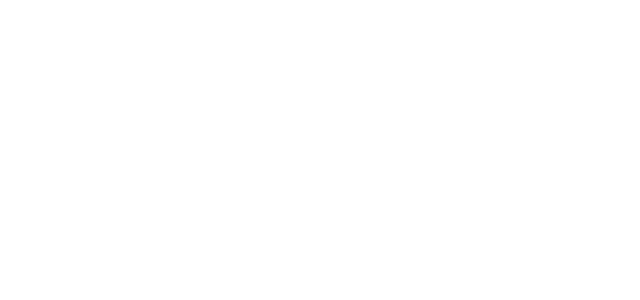
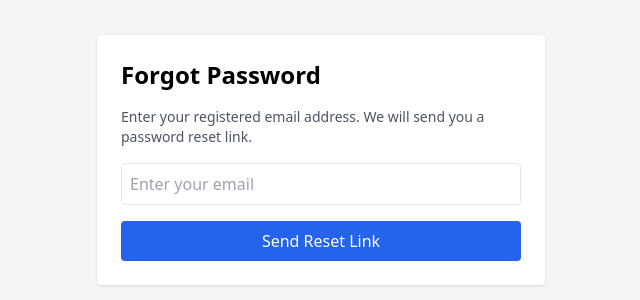
Before and after one commit to subhasgh/ecommerce-frontend, a React (Vite) app: page /forgot-password in a window 1280 px wide. Before the commit this address had no page. Shown: the part 240-540 px from the top of the page, without its empty margins (319-959 px from the left). Built offline with nearby package versions, Linux system fonts and the light colour scheme.

Commit message:
Added forgot password and register page

```diff
--- a/src/App.jsx
+++ b/src/App.jsx
@@ -11,6 +11,8 @@ import ProductListPage from './pages/ProductListPage.jsx';
 import CartPage from './pages/CartPage.jsx';
 import CheckoutPage from './pages/CheckoutPage.jsx';
 import ThankyouPage from './pages/ThankyouPage.jsx';
+import ForgotPassword from './pages/ForgotPassword.jsx';
+import RegisterPage from './pages/RegisterPage.jsx';
 
 function App()
 {
@@ -28,6 +30,8 @@ return (
   <Route path="/admin" element={<AdminPage />} />
   <Route path="/checkout" element={<CheckoutPage />} />
   <Route path="/thankyou" element={<ThankyouPage />} />
+  <Route path="/forgot-password" element={<ForgotPassword />}/>
+  <Route path="/register" element={<RegisterPage />}/>
 </Routes>
 </>
 );
--- /dev/null
+++ b/src/pages/ForgotPassword.jsx
@@ -0,0 +1,59 @@
+import React, { useState }from 'react'
+
+const ForgotPassword = () => {
+    const [email, setEmail] = useState('');
+  const [status, setStatus] = useState('');
+
+  const handleSubmit = async (e) => {
+    e.preventDefault();
+    if (!email) {
+      setStatus('Please enter your email.');
+      return;
+    }
+
+    try {
+      const response = await fetch('/api/request-password-reset', {
+        method: 'POST',
+        headers: { 'Content-Type': 'application/json' },
+        body: JSON.stringify({ email }),
+      });
+
+      if (response.ok) {
+        setStatus('A reset link has been sent to your email.');
+      } else {
+        setStatus('Failed to send reset email. Please try again.');
+      }
+    } catch (err) {
+      setStatus('Server error.');
+    }
+  };
+
+  return (
+   <div className="min-h-screen flex flex-col justify-center items-center bg-gray-100">
+      <div className="w-full max-w-md p-6 bg-white rounded shadow">
+        <h2 className="text-2xl font-semibold mb-4">Forgot Password</h2>
+        <p className="mb-4 text-sm text-gray-600">
+          Enter your registered email address. We will send you a password reset link.
+        </p>
+        <form onSubmit={handleSubmit} className="flex flex-col gap-4">
+          <input
+            type="email"
+            className="border p-2 rounded"
+            placeholder="Enter your email"
+            value={email}
+            onChange={(e) => setEmail(e.target.value)}
+          />
+          <button
+            type="submit"
+            className="bg-blue-600 text-white py-2 rounded hover:bg-blue-700 transition"
+          >
+            Send Reset Link
+          </button>
+        </form>
+        {status && <p className="mt-4 text-sm text-gray-700">{status}</p>}
+      </div>
+    </div>
+  )
+}
+
+export default ForgotPassword
--- a/src/pages/LoginPage.jsx
+++ b/src/pages/LoginPage.jsx
@@ -14,6 +14,21 @@ const LoginPage = () => {
   const [email, setEmail] = useState('');
   const [password, setPassword] = useState('');
   const [error, setErrors] = useState({});
+
+  const[passwordRules, setPassowordRules] = useState({
+    length: 'false',
+    upper: 'false',
+    special: 'false'
+  });
+  const [showPasswordRules, setShowPasswordRules] = useState(false);
+
+  const validatePasswordRules = (value) => {
+    setPassowordRules({
+      length: value.length >= 6,
+      upper: /[A-Z]/.test(value),
+      special: /[!@#$%^&*(),.?":{}|<>]/.test(value),
+    })
+  }
   const validate = () => {
     const newErrors = {};
     if (!email) newErrors.email = 'Email is required';
@@ -36,6 +51,7 @@ const LoginPage = () => {
     alert("Login Successful");
     navigate(from);
    };
+   const isPasswordValid = Object.values(passwordRules).every(Boolean)
 return (
 <>
 <Header />
@@ -53,10 +69,51 @@ return (
    {error.email && <p className="text-red-500 text-sm">{error.email}</p>}
 
  <input type="password" placeholder="Enter your password here" className="border p-2 rounded" value={password} onChange={(e) =>
-    setPassword(e.target.value)} />
+    {setPassword(e.target.value);
+    validatePasswordRules(e.target.value);
+    }}
+    onFocus={() => setShowPasswordRules(true)}
+    />
    {error.password && <p className="text-red-500 text-sm">{error.password}</p>}
+{/* password rules */}
+{showPasswordRules && (
+   <div className="text-sm mt-2 space-y-1">
+            <p
+              className={
+                passwordRules.length ? 'text-green-600' : 'text-gray-600'
+              }
+            >
+              • At least 6 characters
+            </p>
+            <p
+              className={
+                passwordRules.upper ? 'text-green-600' : 'text-gray-600'
+              }
+            >
+              • At least 1 uppercase letter
+            </p>
+            <p
+              className={
+                passwordRules.special ? 'text-green-600' : 'text-gray-600'
+              }
+            >
+              • At least 1 special character (!@#$%^&)
+            </p>
+          </div>
+)}
+<p className="text-sm text-right text-blue-600 hover:underline cursor-pointer">
+  <Link to="/forgot-password">Forgot Password?</Link>
+</p>
 
- <button type="submit" className="bg-blue-600 text-white px-6 py-2 rounded hover:bg-blue-700 transition">Login</button>
+ {/* <button type="submit" className="bg-blue-600 text-white px-6 py-2 rounded hover:bg-blue-700 transition">Login</button> */}
+ <button type='submit' disabled={!isPasswordValid}
+ className={`px-6 py-2 rounded transition ${
+  isPasswordValid?'bg-blue-600 text-white hover:bg-blue-700':'bg-gray-300 text-gray-500 cursor-not-allowed'
+ }`}>Login</button>
+
+ <p className='mt-4 text-sm text-center text-gray-600'>Don't have an account?{' '}
+  <Link to='/register' className='text-pink-600 underline'>Register</Link>
+ </p>
   {/* <div className="mb-4 ">
    <label className="block text-gray-700 mb-2">Email</label>
    <input type="email" name="email" value={form.email} onChange={handleChange} placeholder="you@example.com" className="w-full px-4 py-2 border rounded"/>
--- /dev/null
+++ b/src/pages/RegisterPage.jsx
@@ -0,0 +1,83 @@
+import React, {useState} from 'react'
+import { useNavigate } from 'react-router-dom';
+import Header from '../components/Header';
+
+
+const RegisterPage = () => {
+    const [form, setForm] = useState({ email: '', password: '', confirmPassword: '' });
+  const [error, setError] = useState({});
+  const navigate = useNavigate();
+   const handleChange = (e) => {
+    setForm({ ...form, [e.target.name]: e.target.value });
+  };
+
+  const validate = () => {
+    const errors = {};
+    if (!form.email) errors.email = 'Email is required';
+    if (!form.password || form.password.length < 6)
+      errors.password = 'Password must be at least 6 characters';
+    if (form.password !== form.confirmPassword)
+      errors.confirmPassword = 'Passwords do not match';
+    return errors;
+  };
+
+  const handleSubmit = (e) => {
+    e.preventDefault();
+    const validationErrors = validate();
+    if (Object.keys(validationErrors).length > 0) {
+      setError(validationErrors);
+      return;
+    }
+
+    alert('Registered successfully!');
+    navigate('/login');
+  };
+  return (
+      <>
+      <Header />
+      <div className="min-h-screen flex flex-col items-center justify-center bg-gray-100 pt-24">
+        <form onSubmit={handleSubmit} className="bg-white p-6 rounded shadow max-w-sm w-full space-y-4">
+          <h2 className="text-2xl font-bold text-center text-pink-700">Register</h2>
+
+          <input
+            type="email"
+            name="email"
+            placeholder="Email"
+            value={form.email}
+            onChange={handleChange}
+            className="border p-2 rounded w-full"
+          />
+          {error.email && <p className="text-red-500 text-sm">{error.email}</p>}
+
+          <input
+            type="password"
+            name="password"
+            placeholder="Password"
+            value={form.password}
+            onChange={handleChange}
+            className="border p-2 rounded w-full"
+          />
+          {error.password && <p className="text-red-500 text-sm">{error.password}</p>}
+
+          <input
+            type="password"
+            name="confirmPassword"
+            placeholder="Confirm Password"
+            value={form.confirmPassword}
+            onChange={handleChange}
+            className="border p-2 rounded w-full"
+          />
+          {error.confirmPassword && (
+            <p className="text-red-500 text-sm">{error.confirmPassword}</p>
+          )}
+
+          <button type="submit" className="w-full bg-pink-600 text-white py-2 rounded hover:bg-pink-700">
+            Register
+          </button>
+        </form>
+      </div>
+    </>
+  )
+}
+
+export default RegisterPage
```
